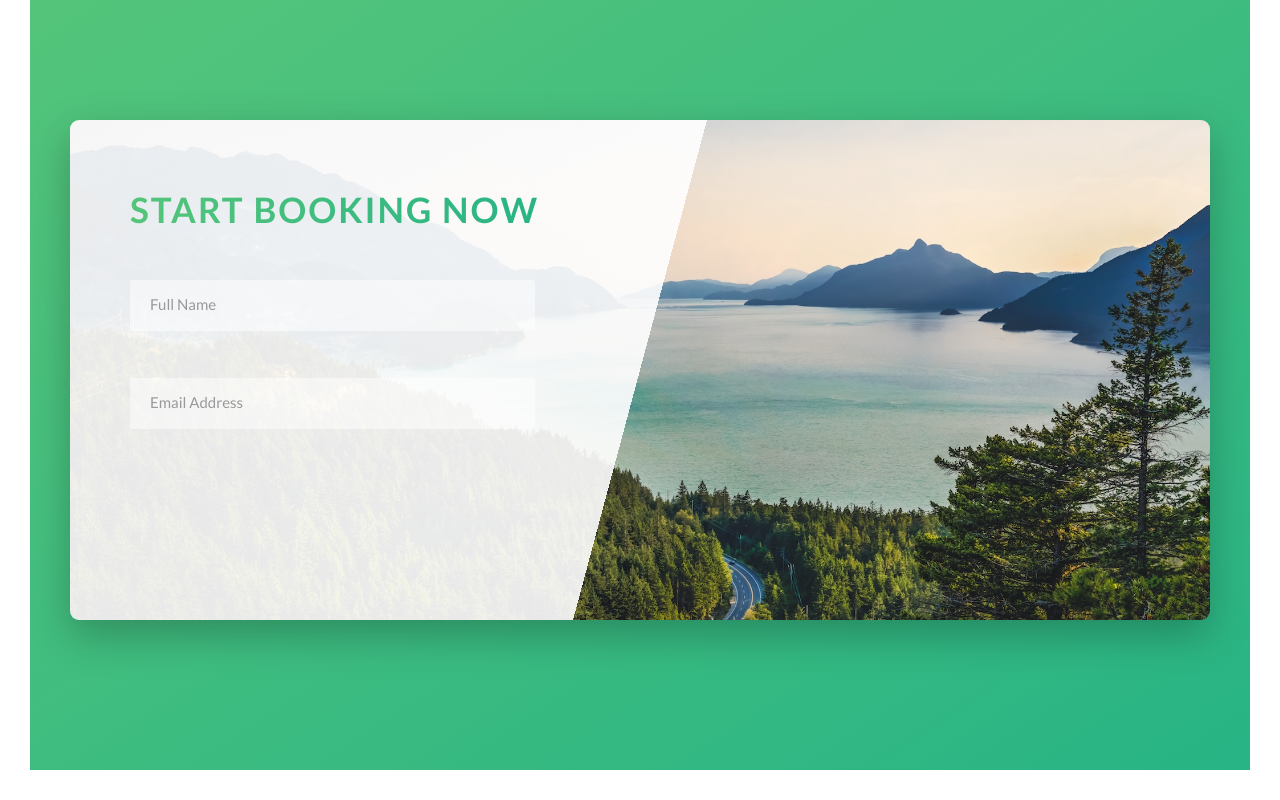
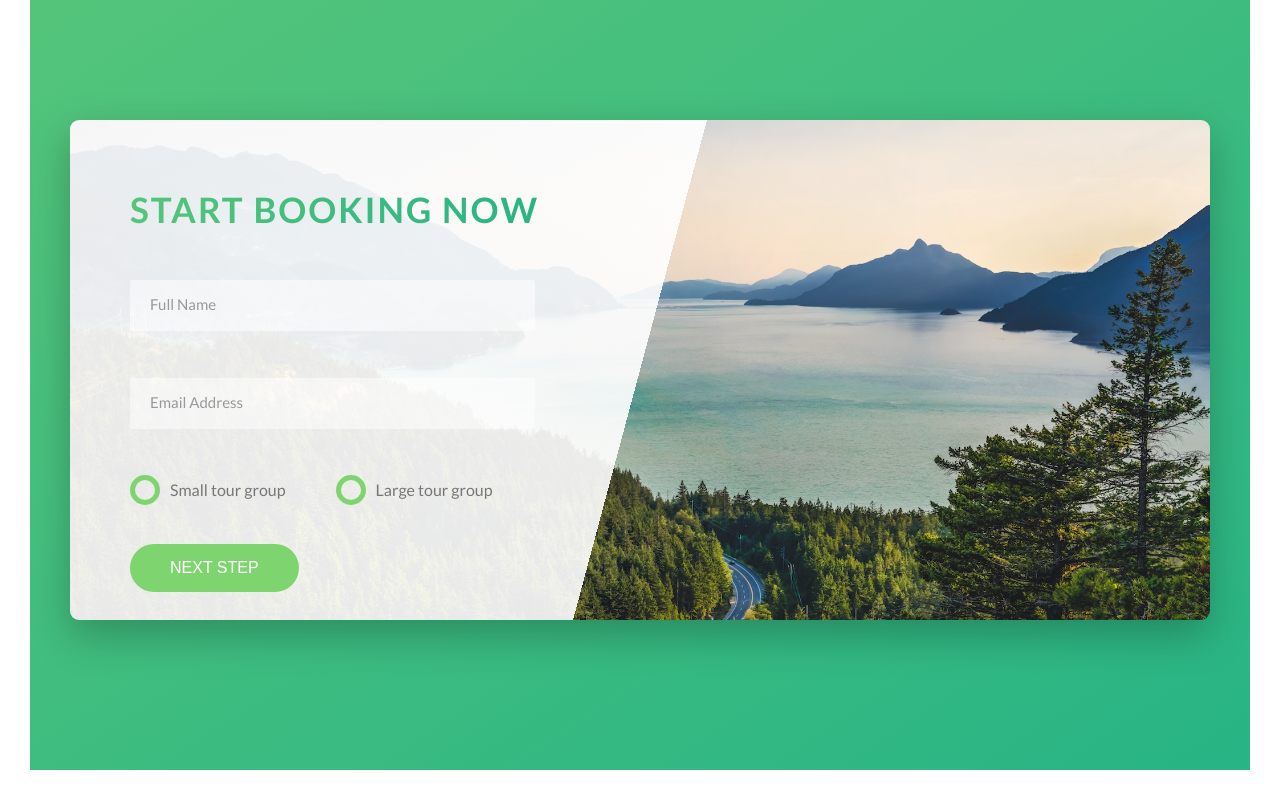
Before and after one commit to TrevorHegert/udemy_sass, a website: page index.html in a window 1280 px wide. Shown: the part 4540-5340 px from the top of the page. Drawn offline with Linux system fonts and the light colour scheme.

Commit message:
Lesson 47 Complete

```diff
--- a/index.html
+++ b/index.html
@@ -270,7 +270,26 @@
                                 <div class="form__group">
                                         <input type="email" class="form__input" placeholder="Email Address" id="email" required>
                                         <label for="email" class="form__label">Email Address</label>
+                                </div>
+                                <div class="form__group u-margin-bottom-medium">
+                                    <div class="form__radio-group">
+                                        <input type="radio" class="form__radio-input" id="small" name="size">
+                                        <label for="small" class="form__radio-label">
+                                            <span class="form__radio-button"></span>
+                                            Small tour group</label>
                                     </div>
+
+                                    <div class="form__radio-group">
+                                            <input type="radio" class="form__radio-input" id="large" name="size">
+                                            <label for="large" class="form__radio-label">
+                                                <span class="form__radio-button"></span>
+                                                Large tour group</label>
+                                    </div>
+                                </div>
+                                <div class="form-group">
+                                    <button class="btn btn--green">Next step</button>
+                                </div>
+
                             </form>
                         </div>
                     </div>
--- a/sass/components/_button.scss
+++ b/sass/components/_button.scss
@@ -1,4 +1,5 @@
 .btn {
+    &,
     &:link,
     &:visited {
         text-transform: uppercase;
@@ -20,7 +21,9 @@
         }
     }
 
-    &:active {
+    &:active,
+    &:focus {
+        outline: none;
         transform: translate(-1px);
         box-shadow: 0 .5rem 1rem rgba($color-black, .2);
     }
--- a/sass/components/_form.scss
+++ b/sass/components/_form.scss
@@ -1,7 +1,7 @@
 .form {
 
     &__group {
-
+        background-color: transparent;
     }
 
     &__input {
@@ -14,6 +14,7 @@
         border: none;
         border-bottom: 3px solid transparent;
         width: 90%;
+        transition: all .3s;
 
         &:not(:last-child) {
             margin-bottom: 2rem;
@@ -34,6 +35,10 @@
         }
     }
 
+    &__radio-input {
+        display: none;
+    }
+
     &__label {
         font-size: 1.2rem;
         font-weight: 700;
@@ -49,4 +54,50 @@
         visibility: hidden;
         transform: translateY(-4rem)
     }
+
+    &__radio-group {
+        width: 45%;
+        display: inline-block;
+    }
+
+    &__radio-label {
+        font-size: $default-font-size;
+        cursor: pointer;
+        position: relative;
+        padding-left: 4rem;
+    }
+
+    &__radio-button {
+        height: 3rem;
+        width: 3rem;
+        border: 5px solid $color-primary;
+        border-radius: 50%;
+        display: inline-block;
+        position: absolute;
+        left: 0;
+        top: -.5rem;
+
+        &::after {
+            content: "";
+            display: block;
+            background-color: $color-primary;
+            height: 1.3rem;
+            width: 1.3rem;
+            border-radius: 50%;
+            position: absolute;
+            top: 50%;
+            left: 50%;
+            transform: translate(-50%, -50%);
+            opacity: 0;
+            transition: opacity .2s;
+        }
+    }
+
+    &__radio-input:checked ~ &__radio-label &__radio-button::after {
+        opacity: 1;
+    }
+
+    .btn--green {
+        border: none;
+    }
 }
```
Also changed, not shown: css/style.css.
